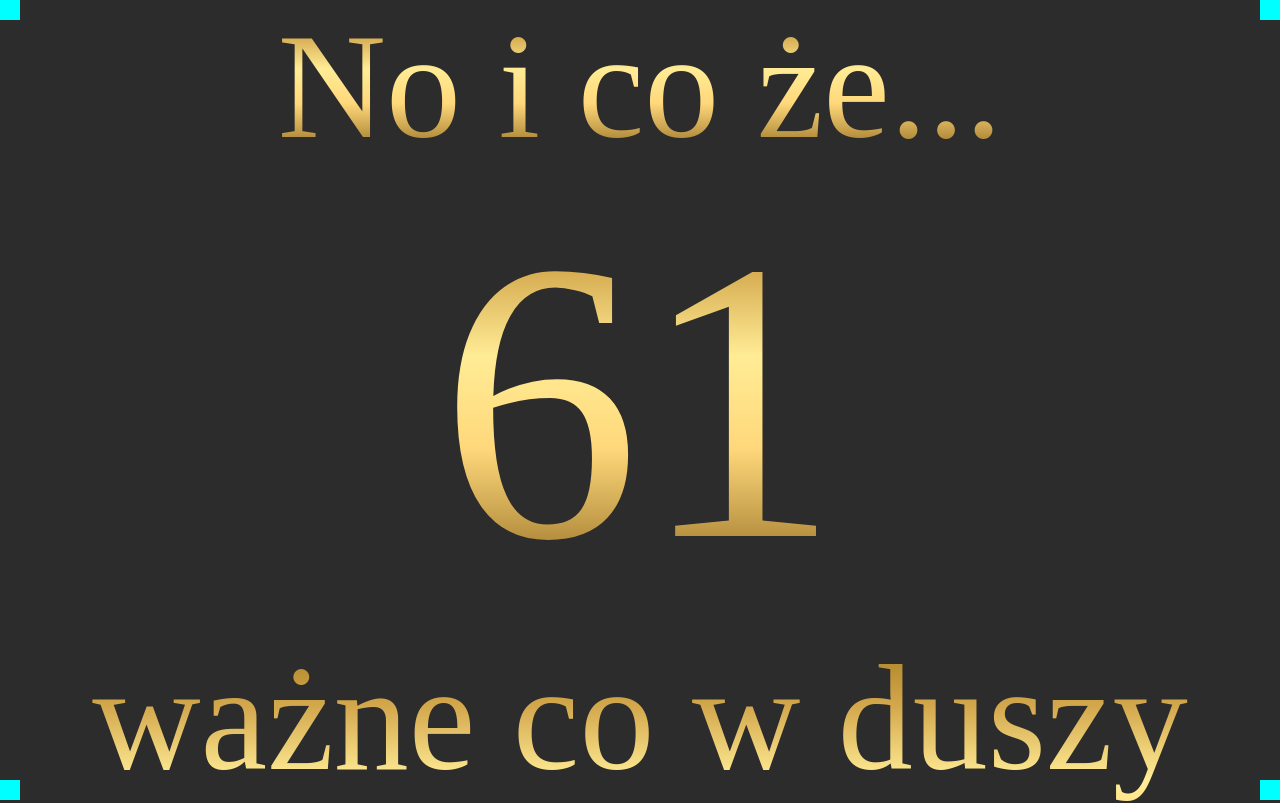
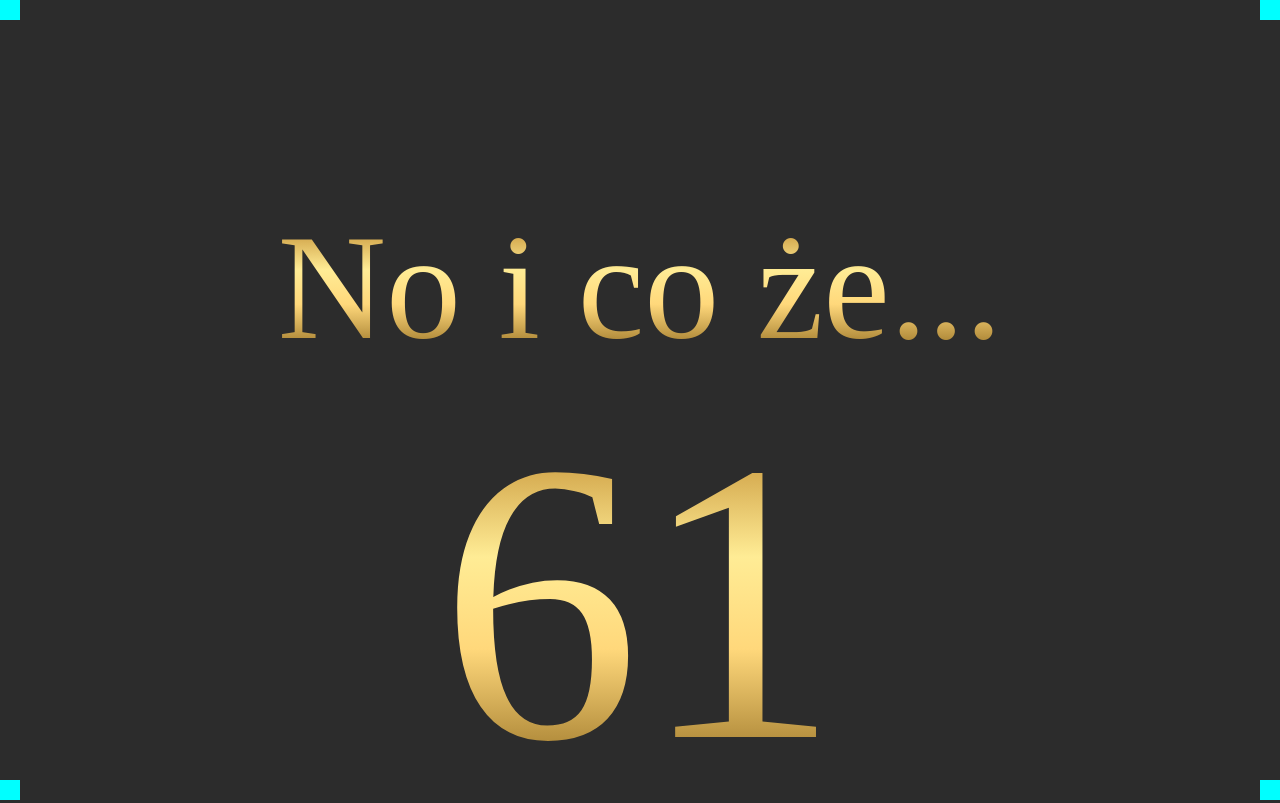
Before and after one commit to dabrowawojciech64/pastaCard, an Angular app: page / in a window 1280 px wide. Shown: the top 803 px of the page. Built offline with nearby package versions, Linux system fonts and the light colour scheme; a web font is replaced by a local one.

Commit message:
Testing meta tag

```diff
--- a/src/app/app.component.scss
+++ b/src/app/app.component.scss
@@ -3,6 +3,7 @@
   flex:1;
   flex-direction: column;
   height:100vh;
+  min-height: 1400px;
 }
 
 .top,
--- a/src/index.html
+++ b/src/index.html
@@ -4,7 +4,7 @@
   <meta charset="utf-8">
   <title>PastaCard</title>
   <base href="/">
-  <meta name="viewport" content="width=device-width, initial-scale=1">
+  <meta name="viewport" content="width=device-width, initial-scale=1, user-scalable=no">
   <link rel="icon" type="image/x-icon" href="favicon.ico">
   <link rel="preconnect" href="https://fonts.googleapis.com">
   <link rel="preconnect" href="https://fonts.gstatic.com" crossorigin>
```
Also changed, not shown: 3 other files (tests, documents, lock files or other folders).
